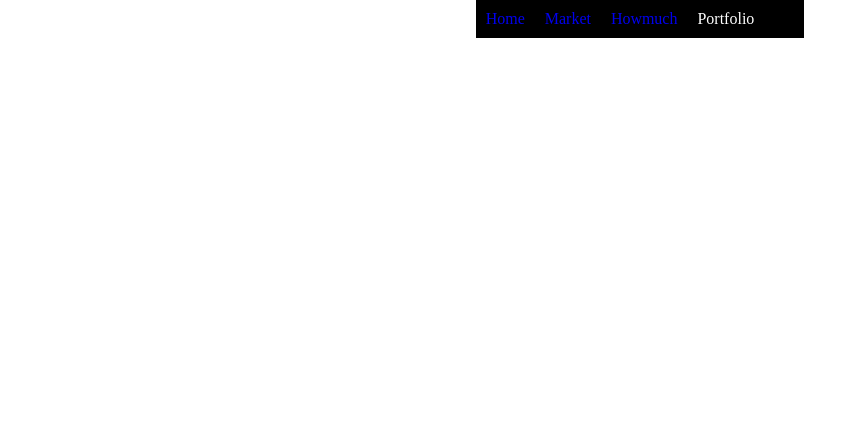
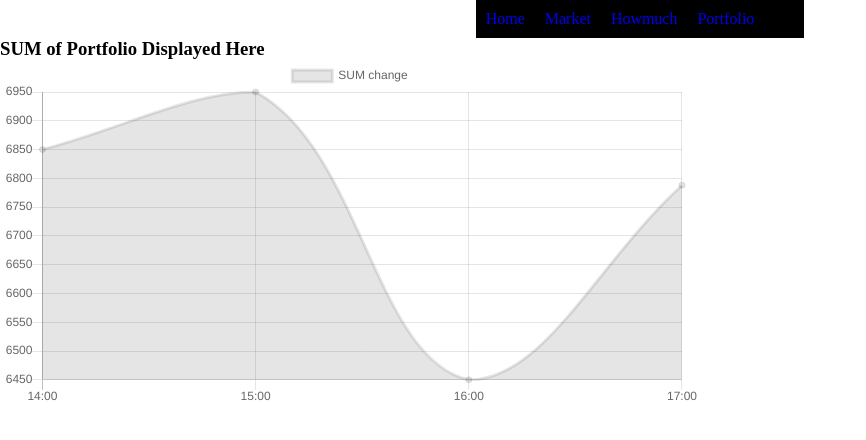
Before and after one commit to silberov/CryptoSim, a React (Create React App) app: page /portfolio in a window 1280 px wide. Shown: the top 440 px of the page, without its empty margins (0-866 px from the left). Built offline with nearby package versions, Linux system fonts and the light colour scheme; no server answers.

Commit message:
chart is displayed

```diff
--- a/package.json
+++ b/package.json
@@ -8,8 +8,11 @@
     "@testing-library/user-event": "^7.2.1",
     "axios": "^0.21.0",
     "bootstrap": "^4.5.3",
+    "chart.js": "^2.9.4",
     "react": "^17.0.0",
     "react-bootstrap": "^1.4.0",
+    "react-chartjs": "^1.2.0",
+    "react-chartjs-2": "^2.11.1",
     "react-dom": "^17.0.0",
     "react-pretty-numbers": "^3.0.0",
     "react-router-dom": "^5.2.0",
--- a/src/App.js
+++ b/src/App.js
@@ -10,6 +10,7 @@ import Test from './Components/Test/Test.js'
 import {apiKey} from "./config/config"
 import {cryptoArray} from './utils/cryptoArray.js';
 import Home from './Components/Home/Home';
+import Portfolio from './Portfolio/Portfolio';
 
 
 
@@ -138,6 +139,8 @@ class  App extends React.Component {
       <Route exact path="/test" render= {()=><Test typeChoice={(type) => getInvestorType(type)} investorTypes={investorTypes} />}></Route>
       {/* <Route exact path="/type" render= {()=><Type investorType={{ value: [60, 20, 10, 7, 3], label: 'Middle' }} investmentSum={666}/>}></Route> */}
       <Route exact path="/type" render= {()=><Type investorType={this.state.investorType} sum={this.state.invSum} typeChoice={(type) => getInvestorType(type)} marketData={this.state.data} buildPortfolio={portfolioFirstBuild} />}></Route>
+      <Route exact path="/portfolio" component={Portfolio} />
+
     </div>
     </Router>
 
--- a/src/Components/NavBar/Navbar.js
+++ b/src/Components/NavBar/Navbar.js
@@ -13,7 +13,7 @@ function Navbar() {
                    <li><Link to="/">Home</Link></li>
                    <li><Link to="/marketdata">Market</Link></li>
                    <li><Link to="/howmuch">How much</Link></li>
-                    <li>Portfolio</li>
+                    <li><Link to="/portfolio">Portfolio</Link></li>
                 </ul>
             </nav>
         </div>
--- /dev/null
+++ b/src/Portfolio/Chart.js
@@ -0,0 +1,50 @@
+// we need to sum the investment amount and save the data every 24h
+//we need to store this data in the state and display the change in a chart
+//equation for sum?
+// how to use history?
+//using Chart.js
+//the historic change in state has to be displayed
+// need a function that changes the state every 24h according to the sum
+// componentDidupdate, checks when the state updated
+
+
+import React from 'react';
+import {Line} from 'react-chartjs-2';
+import './chart.css';
+
+
+
+const data={
+    labels:["14:00","15:00","16:00","17:00"],
+    datasets:[
+        {label: "SUM change",
+        data:[6850,6950,6450,6788]
+    }
+    ],
+
+}
+
+class ChartSum extends React.Component {
+
+    constructor(){
+        super()
+        this.state={
+            chart: 0
+        }
+    }
+
+    render(){
+
+        return(
+            <div>
+            <h3>SUM of Portfolio Displayed Here</h3>
+           <div className="chart">
+            <Line data={data}/>
+            </div>
+            </div>
+
+        )
+    }
+}
+
+export default ChartSum;
--- /dev/null
+++ b/src/Portfolio/Portfolio.js
@@ -0,0 +1,23 @@
+import React from 'react';
+import CoinItem from '../Components/coin-item/coin-item';
+import ChartSum from './Chart';
+
+
+class Portfolio extends React.Component{
+
+    constructor(){
+        super()
+
+    }
+
+    render(){
+        return(
+            <div>
+           <ChartSum />
+
+           </div>
+        )
+    }
+}
+
+export default Portfolio
--- /dev/null
+++ b/src/Portfolio/chart.css
@@ -0,0 +1,5 @@
+.chart{
+    height: 700px;
+    width: 700px;
+
+}
```
Also changed, not shown: 1 other file (tests, documents, lock files or other folders).
